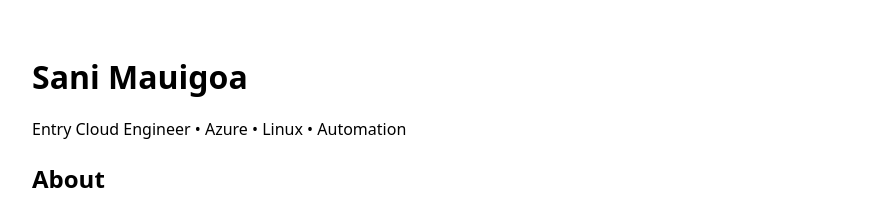
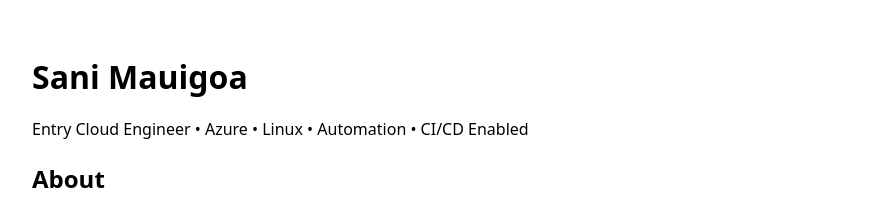
Before and after one commit to NATIVE117/cloud-resume, a plain HTML site: page site/index.html in a window 1280 px wide. Shown: the top 207 px of the page, without its empty margins (198-1072 px from the left). Drawn offline with Linux system fonts and the light colour scheme.

Commit message:
Test automated deployment

```diff
--- a/site/index.html
+++ b/site/index.html
@@ -9,7 +9,7 @@
 <body>
   <main>
     <h1>Sani Mauigoa</h1>
-    <p>Entry Cloud Engineer • Azure • Linux • Automation</p>
+    <p>Entry Cloud Engineer • Azure • Linux • Automation • CI/CD Enabled</p>
 
     <h2>About</h2>
     <p>
```
